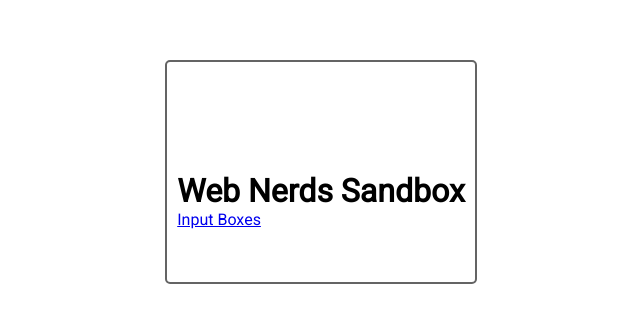
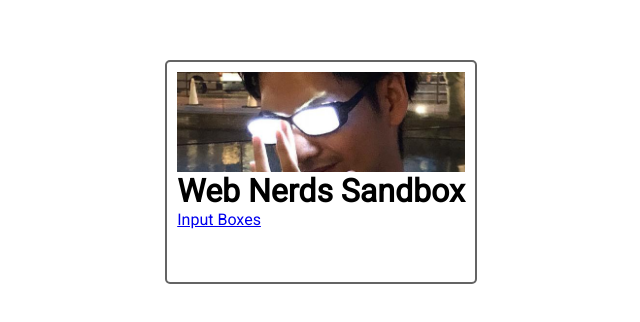
Before and after one commit to dom1153/web-nerds-toybox, a plain HTML site: page index.html in a window 1280 px wide. Shown: the part 228-550 px from the top of the page, without its empty margins (319-959 px from the left). Drawn offline with Linux system fonts and the light colour scheme; the site is published under a folder, as on GitHub Pages, so addresses that start at the root find nothing.

Commit message:
fix banner image to use relative url attempt 1

```diff
--- a/style.css
+++ b/style.css
@@ -25,7 +25,7 @@ body {
 }
 
 .banner {
-  background-image: url(/images/anime-glasses-wide.jpg);
+  background-image: url(images/anime-glasses-wide.jpg);
   background-size: cover;
   background-position: center;
   background-repeat: no-repeat;
```
